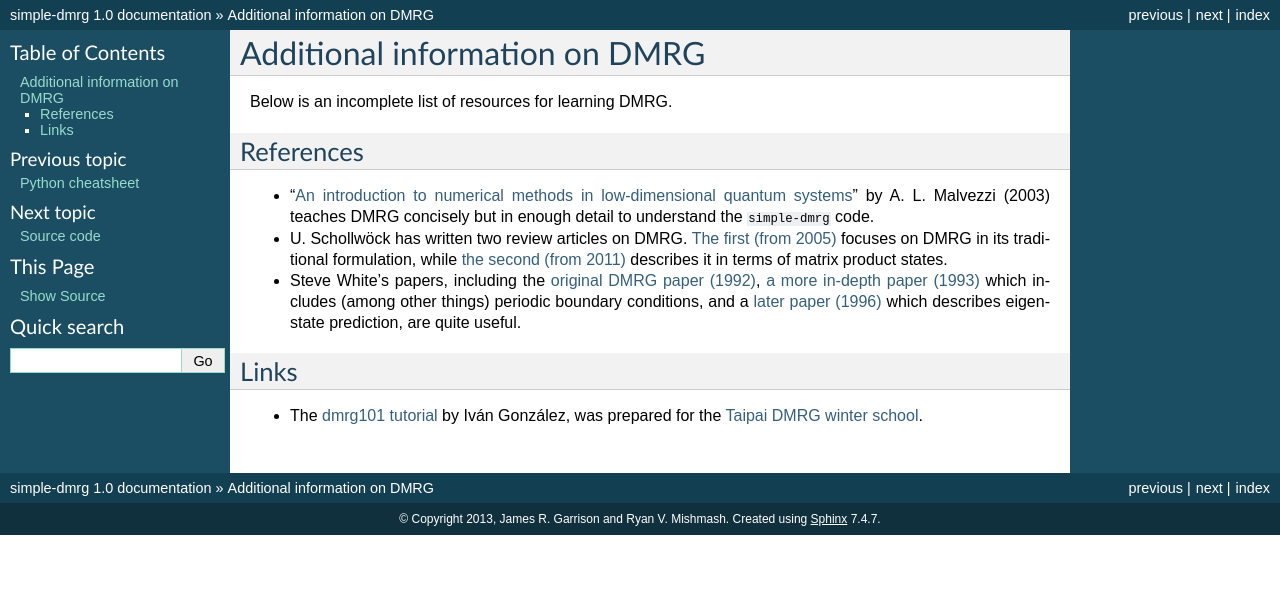
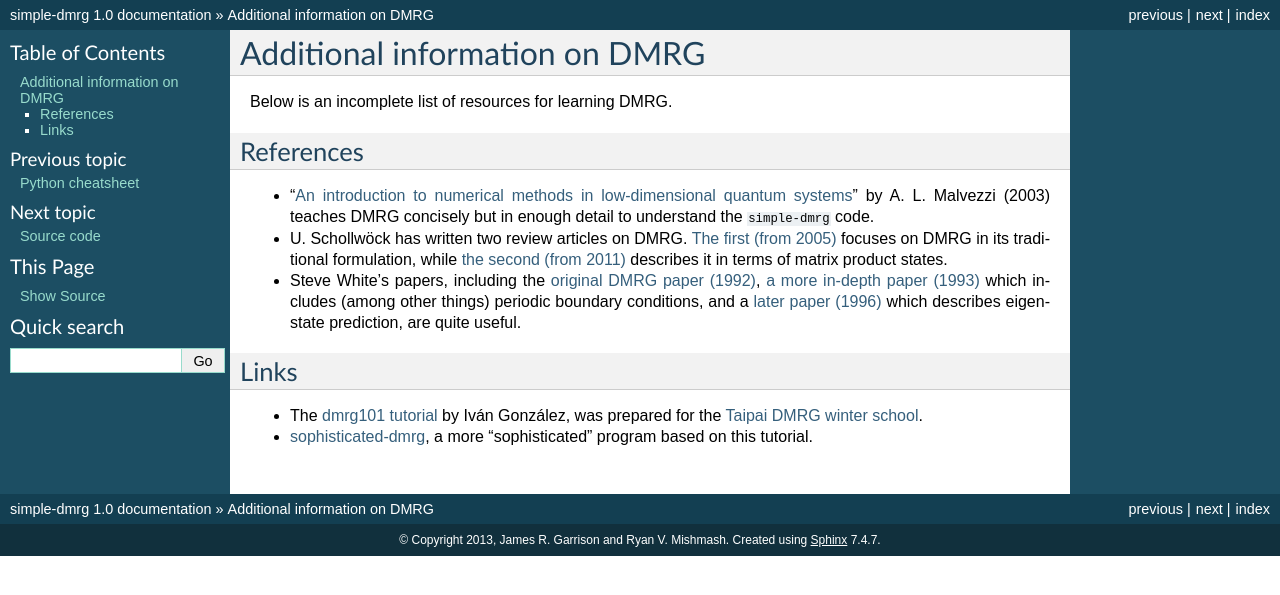
Before and after one commit to simple-dmrg/simple-dmrg, a Sphinx documentation site: the page built from docs/references.rst, in a window 1280 px wide. Shown: the top 595 px of the page. Built offline with Sphinx 7.4.7, drawn with Linux system fonts in a browser that asks for light colours; formulas are drawn with MathJax 3.

Commit message:
added a few links to sophisticated-dmrg

```diff
--- a/README.rst
+++ b/README.rst
@@ -16,6 +16,10 @@ Source code: https://github.com/simple-dmrg/simple-dmrg/
 
 Documentation: http://simple-dmrg.readthedocs.org/
 
+See also: `sophisticated-dmrg
+<https://github.com/simple-dmrg/sophisticated-dmrg>`_, a more
+"sophisticated" code based on this tutorial.
+
 Authors
 =======
 
--- a/docs/index.rst
+++ b/docs/index.rst
@@ -48,8 +48,8 @@ models.
 Authors
 =======
 
-* James R. Garrison (UCSB)
-* Ryan V. Mishmash (UCSB)
+- James R. Garrison (UCSB)
+- Ryan V. Mishmash (UCSB)
 
 Licensed under the MIT license.  If you plan to publish work based on
 this code, please contact us to find out how to cite us.
--- a/docs/references.rst
+++ b/docs/references.rst
@@ -6,18 +6,18 @@ Below is an incomplete list of resources for learning DMRG.
 References
 ----------
 
-* "`An introduction to numerical methods in low-dimensional quantum
+- "`An introduction to numerical methods in low-dimensional quantum
   systems <http://arxiv.org/abs/cond-mat/0304375>`_"
   by A. L. Malvezzi (2003) teaches DMRG concisely but in enough detail
   to understand the ``simple-dmrg`` code.
 
-* U. Schollwöck has written two review articles on DMRG.  `The first
+- U. Schollwöck has written two review articles on DMRG.  `The first
   (from 2005) <http://arxiv.org/abs/cond-mat/0409292>`_ focuses on
   DMRG in its traditional formulation, while `the second (from 2011)
   <http://arxiv.org/abs/1008.3477>`_ describes it in terms of matrix
   product states.
 
-* Steve White's papers, including the `original DMRG paper (1992)
+- Steve White's papers, including the `original DMRG paper (1992)
   <http://prl.aps.org/abstract/PRL/v69/i19/p2863_1>`_, `a more
   in-depth paper (1993)
   <http://prb.aps.org/abstract/PRB/v48/i14/p10345_1>`_ which includes
@@ -28,6 +28,10 @@ References
 Links
 -----
 
-* The `dmrg101 tutorial <http://dmrg101.readthedocs.org/>`_ by Iván
+- The `dmrg101 tutorial <http://dmrg101.readthedocs.org/>`_ by Iván
   González, was prepared for the `Taipai DMRG winter school
   <http://sites.google.com/site/dmrg101/home>`_.
+
+- `sophisticated-dmrg
+  <https://github.com/simple-dmrg/sophisticated-dmrg>`_, a more
+  "sophisticated" program based on this tutorial.
```
